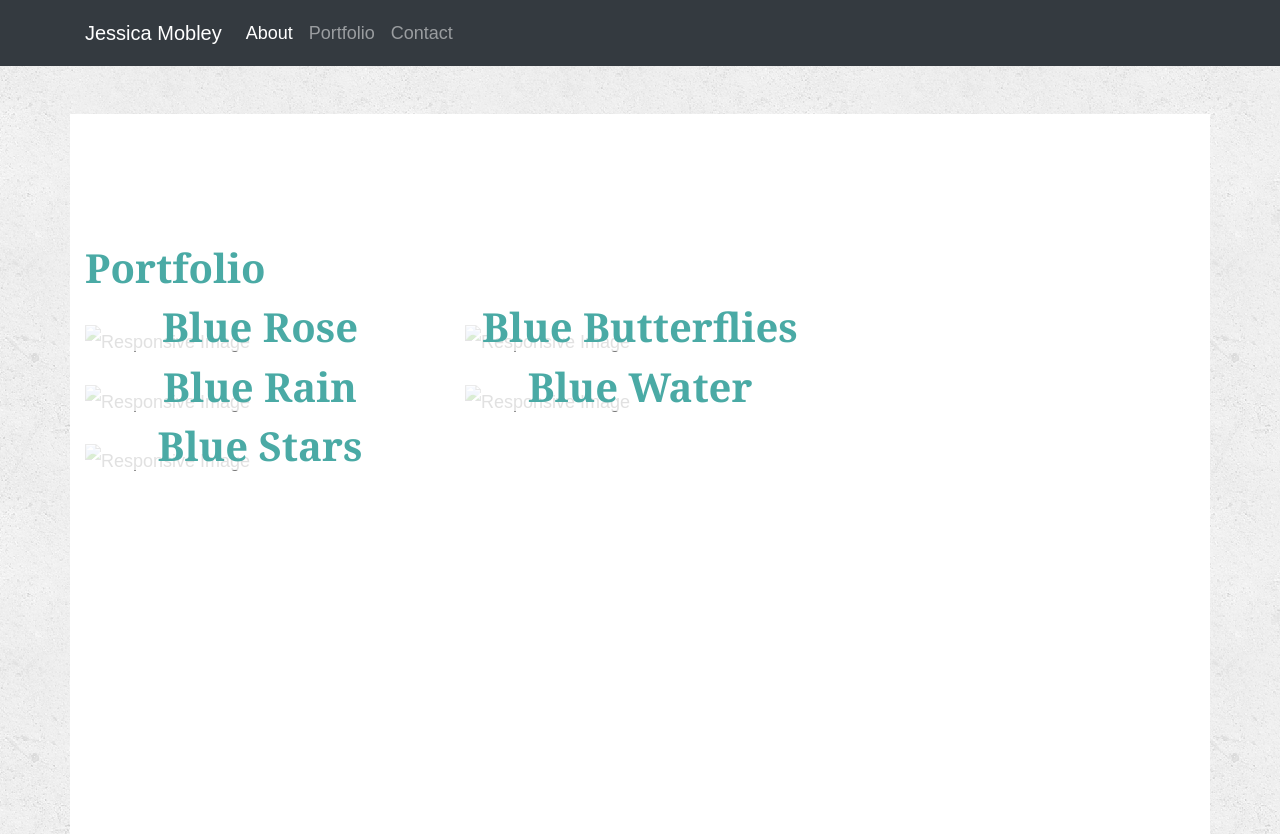
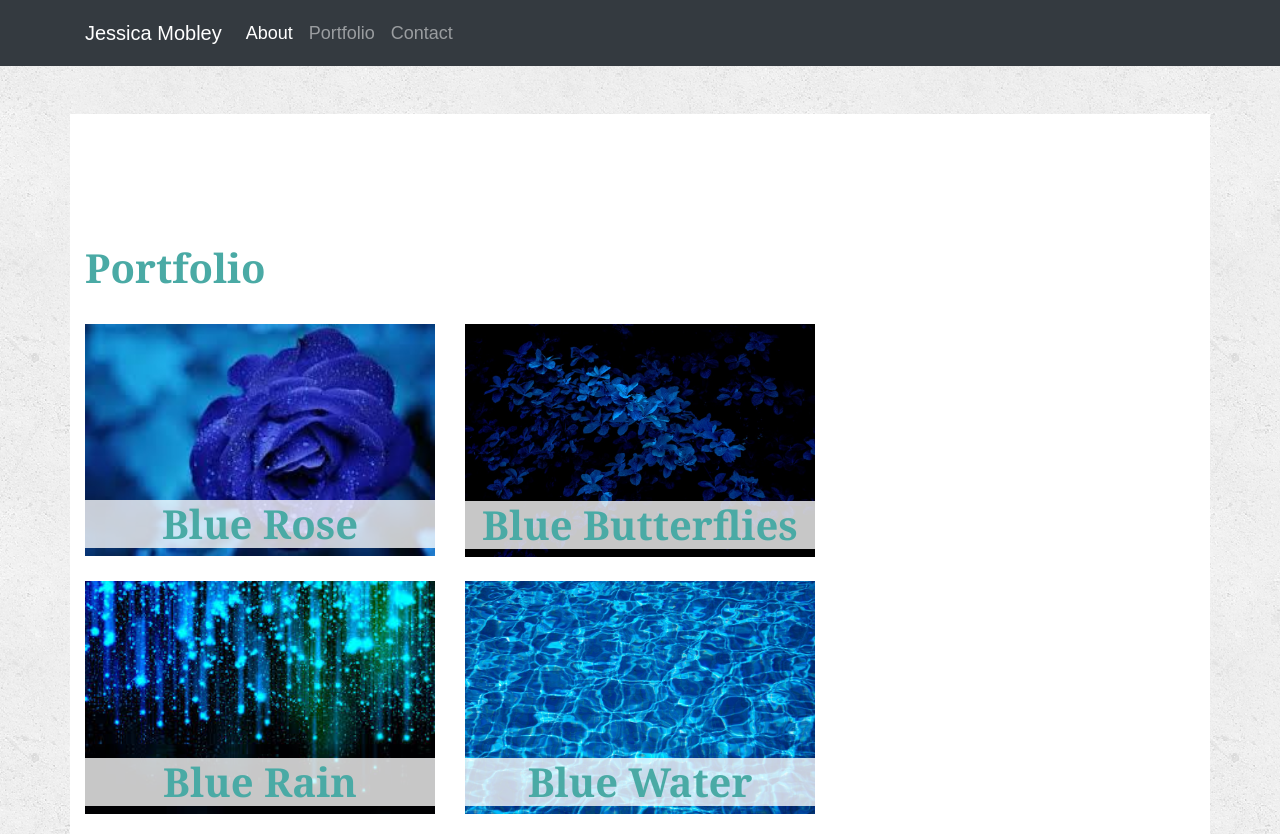
Before and after one commit to jvmobley86/Bootstrap-Portfolio, a plain HTML site: page portfolio.html in a window 1280 px wide. Shown: the top 834 px of the page. Drawn offline with nearby package versions, Linux system fonts and the light colour scheme; the site is published under a folder, as on GitHub Pages, so addresses that start at the root find nothing.

Commit message:
fixed image sources

```diff
--- a/portfolio.html
+++ b/portfolio.html
@@ -48,13 +48,13 @@
         <div class="row my-4">
             <div class="col-12 col-md-6 col-lg-4">
                 <div class="img-wrap">
-                    <img src="/assets/images/bluerose.jpeg" alt="Responsive Image" class="img-fluid">
+                    <img src="assets/images/bluerose.jpeg" alt="Responsive Image" class="img-fluid">
                     <h1>Blue Rose</h1>
                 </div>
             </div>
             <div class="col-12 col-md-6 col-lg-4">
                 <div class="img-wrap">
-                    <img src="/assets/images/butterflies.jpeg" alt="Responsive Image" class="img-fluid">
+                    <img src="assets/images/butterflies.jpeg" alt="Responsive Image" class="img-fluid">
                     <h1>Blue Butterflies</h1>
                 </div>
             </div>
@@ -62,13 +62,13 @@
         <div class="row my-4">
             <div class="col-12 col-md-6 col-lg-4">
                 <div class="img-wrap">
-                    <img src="/assets/images/rain.jpeg" alt="Responsive Image" class="img-fluid">
+                    <img src="assets/images/rain.jpeg" alt="Responsive Image" class="img-fluid">
                     <h1>Blue Rain</h1>
                 </div>
             </div>
             <div class="col-12 col-md-6 col-lg-4">
                 <div class="img-wrap">
-                    <img src="/assets/images/water.jpeg" alt="Responsive Image" class="img-fluid">
+                    <img src="assets/images/water.jpeg" alt="Responsive Image" class="img-fluid">
                     <h1>Blue Water</h1>
                 </div>
             </div>
@@ -76,7 +76,7 @@
         <div class="row my-4">
             <div class="col-12 col-md-6 col-lg-4">
                 <div class="img-wrap">
-                    <img src="/assets/images/stars.jpeg" alt="Responsive Image" class="img-fluid">
+                    <img src="assets/images/stars.jpeg" alt="Responsive Image" class="img-fluid">
                     <h1>Blue Stars</h1>
                 </div>
             </div>
```
